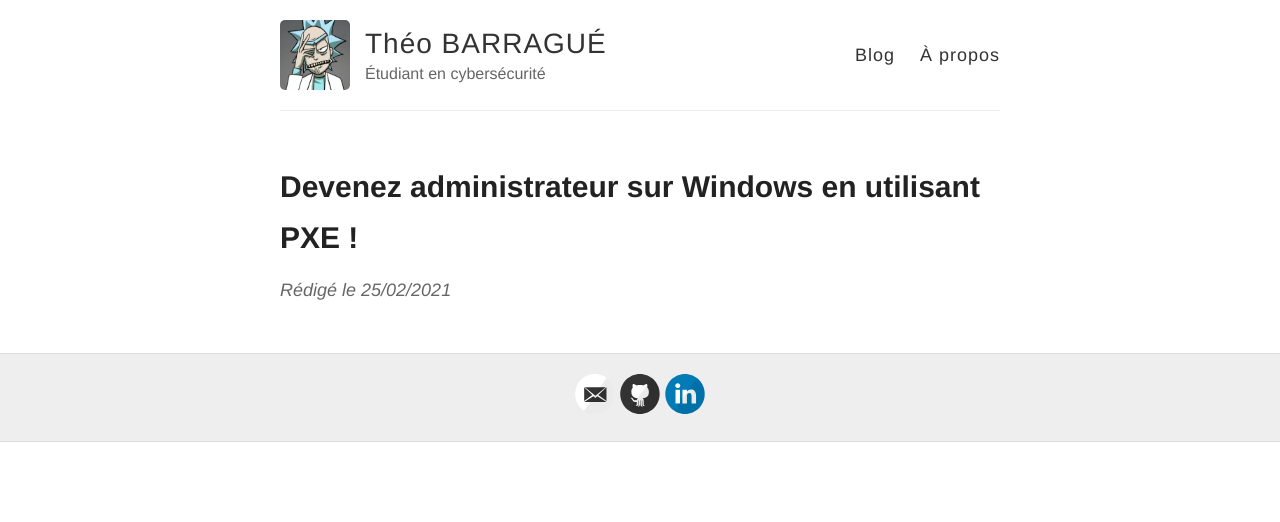
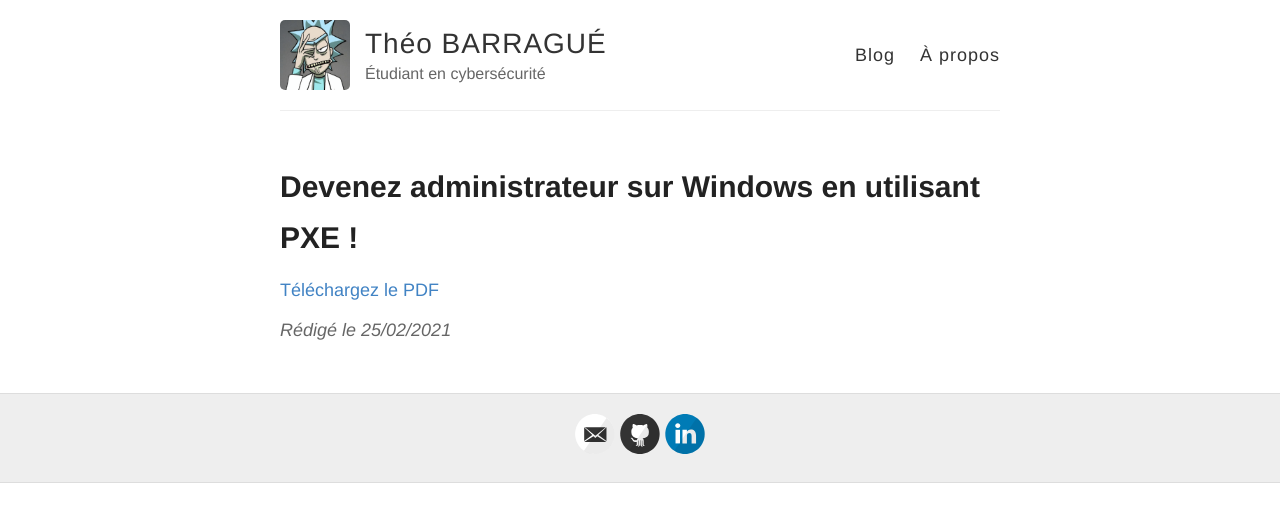
Before and after one commit to theobarrague/theobarrague.github.io, a Jekyll site: the page built from _posts/2021-2-25-become-admin-on-windows-with-pxe.md, in a window 1280 px wide. Shown: the top 522 px of the page. Built offline with Jekyll 4.4.1, drawn with Linux system fonts in a browser that asks for light colours.

Commit message:
Update 2021-2-25-become-admin-on-windows-with-pxe.md

```diff
--- a/_posts/2021-2-25-become-admin-on-windows-with-pxe.md
+++ b/_posts/2021-2-25-become-admin-on-windows-with-pxe.md
@@ -3,3 +3,5 @@
 lang: fr
 title: Devenez administrateur sur Windows en utilisant PXE !
 ---
+
+[Téléchargez le PDF](https://github.com/theobarrague/theobarrague.github.io/blob/master/resources/become-admin-on-windows-with-pxe.pdf)
```
